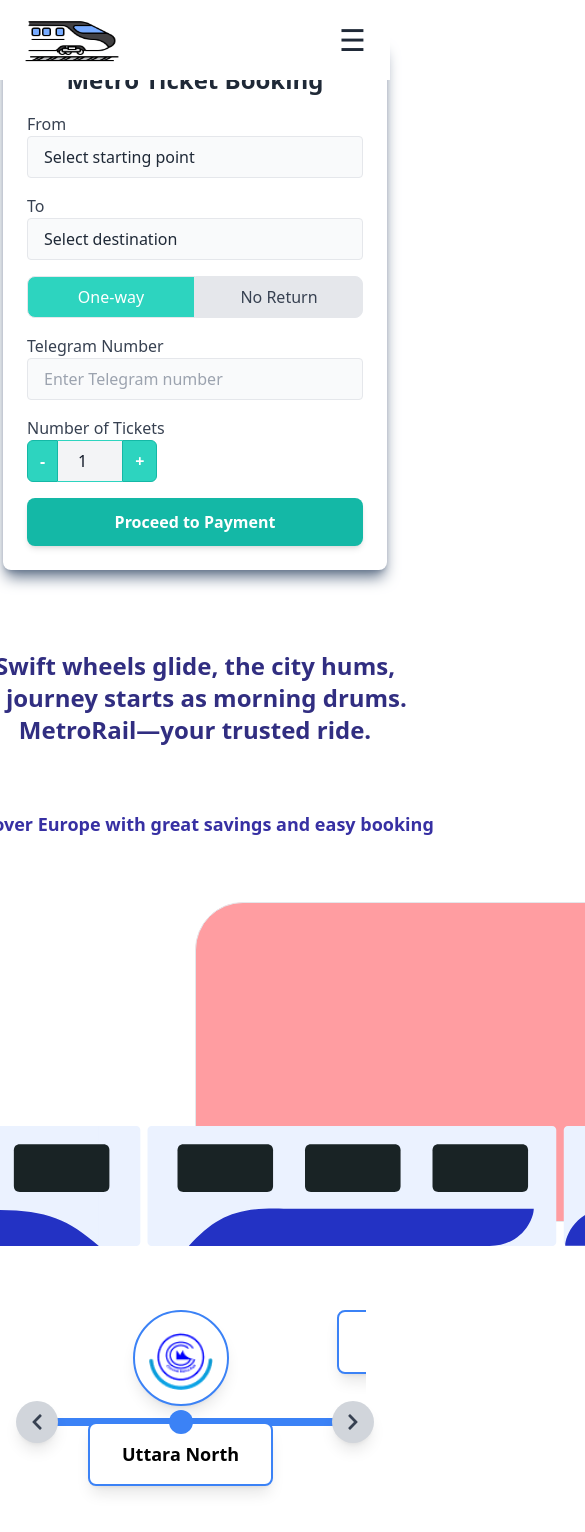
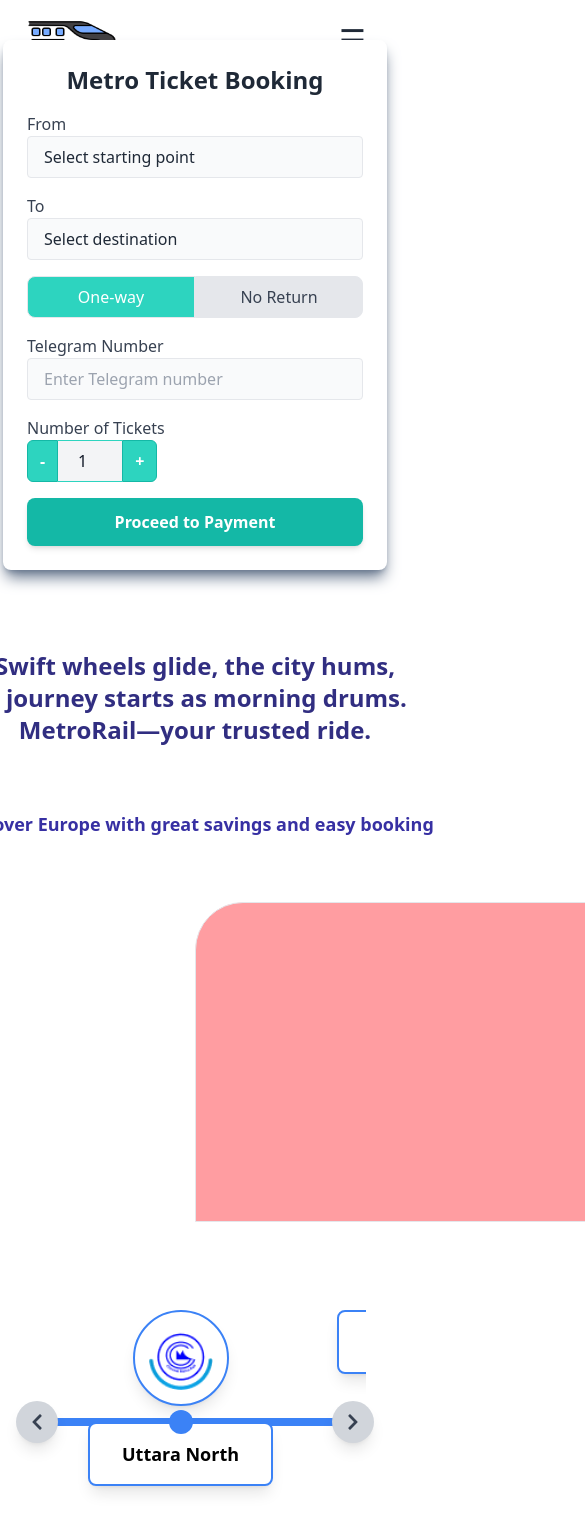
Before and after one commit to sohelcse07/MetroRail, a React (Vite) app: page / in a window 390 px wide. Shown: the top 1532 px of the page, 585 px wide, since content can reach past the window. Built offline with nearby package versions, Linux system fonts and the light colour scheme.

Commit message:
train animation updated

```diff
--- a/src/components/HomeSection.jsx
+++ b/src/components/HomeSection.jsx
@@ -8,7 +8,7 @@ const HomeSection = () => {
   return (
     <div className="flex flex-col relative top-10 md:flex-row items-center justify-between bg-white  min-h-screen">
       {/* Booking Form */}
-      <div className=" w-full md:w-1/3 mx-12">
+      <div className=" w-full md:w-1/3 mx-12 z-50">
        <MetroForm/>
       </div>
 
@@ -36,8 +36,8 @@ const HomeSection = () => {
 
           <motion.div
             initial={{ x: "100%" }}
-            animate={{ x: "-0.5%" }}
-            transition={{ ease: "linear", duration: 2, }}
+            animate={{ x: "-150%" }}
+            transition={{ ease: "linear", duration: 5,repeat:Infinity }}
             className="relative flex items-end justify-center w-full h-96 z-20"
           >
             <TrainSvg />
```
